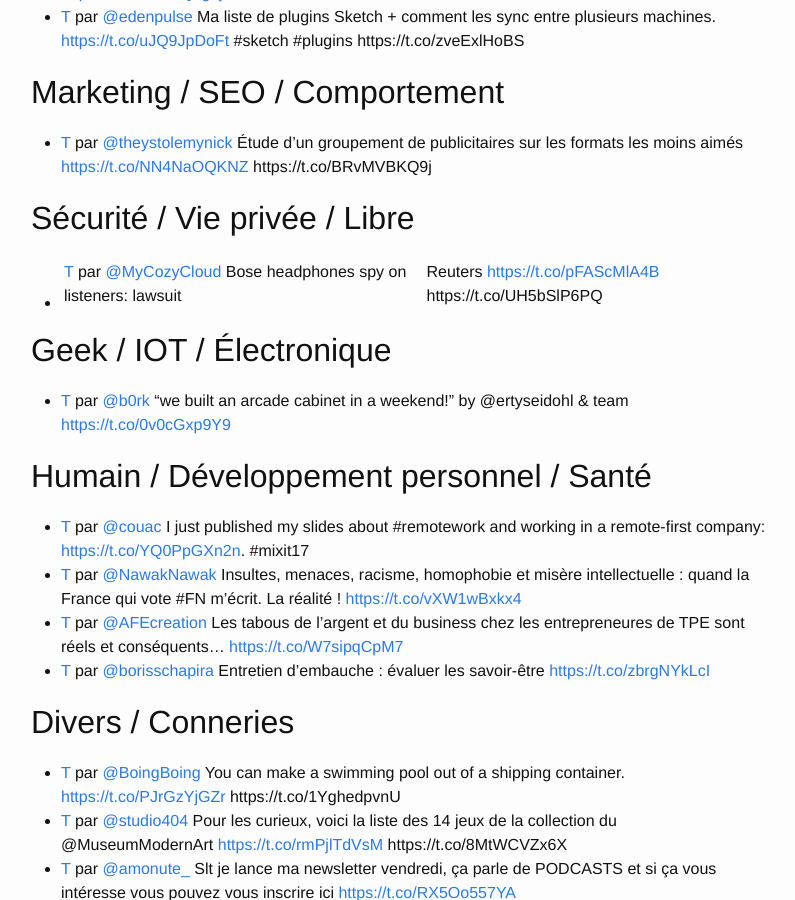
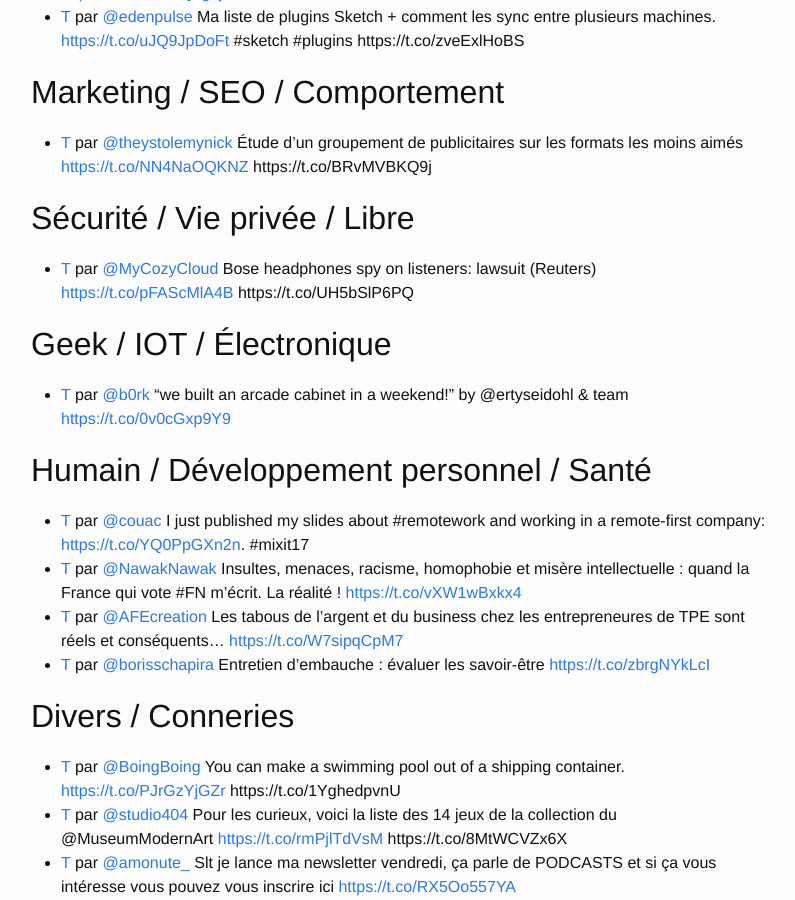
Before and after one commit to chibani/chibani.github.io, a Jekyll site: the page built from _posts/2017-04-28-veille.markdown, in a window 1280 px wide and 900 px high, scrolled down 1257 px. Shown: the whole window, without its empty margins (239-1034 px from the left). Built offline with Jekyll 4.4.1, drawn with Linux system fonts in a browser that asks for light colours; comment, search, counter and statistics services are not loaded.

```diff
--- a/_posts/2017-04-28-veille.markdown
+++ b/_posts/2017-04-28-veille.markdown
@@ -50,7 +50,7 @@ Bonne lecture, et bon week-end.
 
 
 ## Sécurité / Vie privée / Libre
-- [T](http://twitter.com/MyCozyCloud/status/855094253646512128) par [@MyCozyCloud](https://twitter.com/MyCozyCloud) Bose headphones spy on listeners: lawsuit | Reuters [https://t.co/pFAScMlA4B](https://t.co/pFAScMlA4B) https://t.co/UH5bSlP6PQ
+- [T](http://twitter.com/MyCozyCloud/status/855094253646512128) par [@MyCozyCloud](https://twitter.com/MyCozyCloud) Bose headphones spy on listeners: lawsuit (Reuters) [https://t.co/pFAScMlA4B](https://t.co/pFAScMlA4B) https://t.co/UH5bSlP6PQ
 
 
 
```
